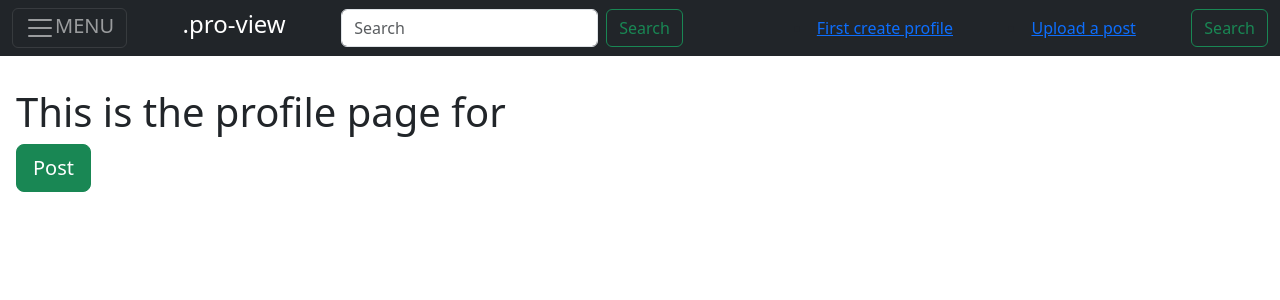
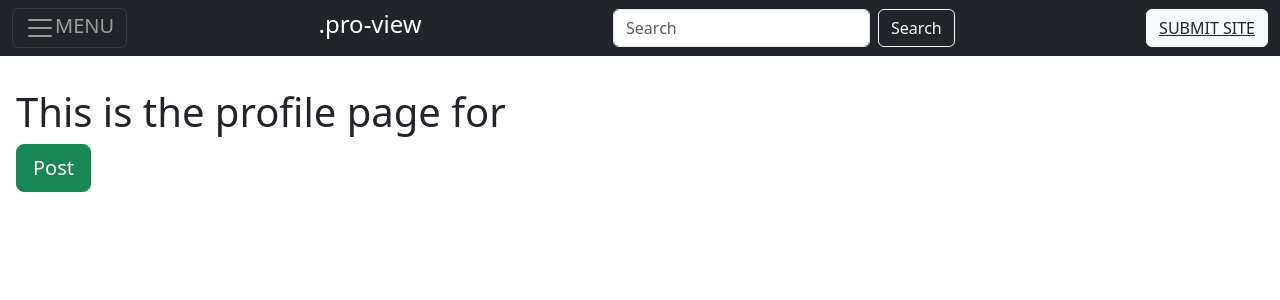
Before and after one commit to njoroge-jane/pro-view, a Django app: page /profile/ in a window 1280 px wide. Shown: the top 300 px of the page. Run offline with Django 4.2, Linux system fonts and the light colour scheme; parts of the project's set-up code (start-up, migrations or seed data) failed here and were passed over; some libraries are stand-ins or nearby versions.

Commit message:
create navbar

```diff
--- a/awwwards/templates/navbar.html
+++ b/awwwards/templates/navbar.html
@@ -15,6 +15,7 @@
     <div class="bg-dark p-4">
       <h5><a class="text-white h4" href="/accounts/register/">Register</a></h5>
       <h5 ><a class="text-white h4" href="accounts/login/">Login</a></h5>
+
     </div>
   </div>
 
@@ -27,13 +28,14 @@
 
       <h5 class="text-white h4">.pro-view</h5>
       <form class="d-flex" action="{% url 'search_results'%}">
+
         <input class="form-control me-2" type="search" placeholder="Search" aria-label="Search Users" name="users">
-        <button class="btn btn-outline-success" type="submit">Search</button>
+        <button class="btn btn-outline-light" type="submit">Search</button>
       </form>
-      <i class="text-white fas fa-search"></i>
-      <li><a href="{%url 'profile'%}">First create profile</a></li>
-      <li><a href="{%url 'upload'%}">Upload a post</a></li>
-      <button class="btn btn-outline-success" type="submit">Search</button>
+
+      <!-- <li><a href="{%url 'profile'%}">First create profile</a></li> -->
+
+      <button class="btn btn-light" type="submit"><a class="text-dark" href="{%url 'upload'%}">SUBMIT SITE</a></button>
     </div>
 
   </nav>
```
